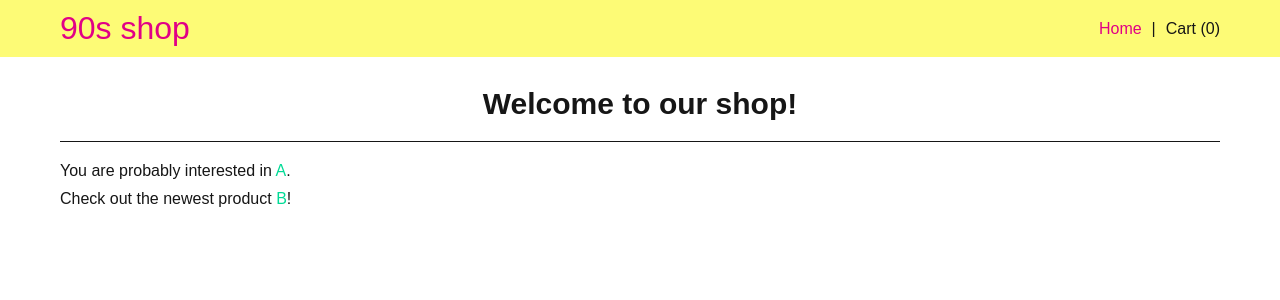
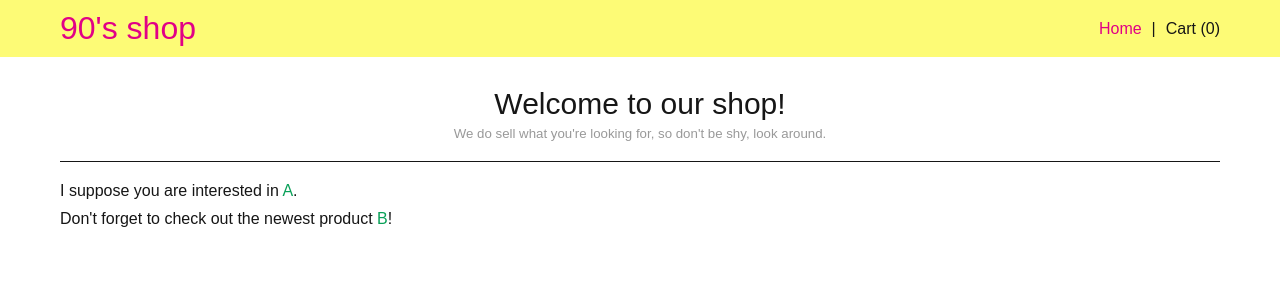
Before and after one commit to Sitkus/marketplace-mvp_react, a React (Create React App) app: page / in a window 1280 px wide. Shown: the top 300 px of the page. Built offline with nearby package versions, Linux system fonts and the light colour scheme.

Commit message:
Update styles

```diff
--- a/src/assets/scss/components/HomePage.scss
+++ b/src/assets/scss/components/HomePage.scss
@@ -4,12 +4,19 @@
     max-width: var(--var-max-width);
     padding: 3rem 2rem;
 
-    &__title {
+    &__title-wrapper {
         text-align: center;
-        font-weight: 600;
         padding-bottom: 2rem;
         margin-bottom: 2rem;
         border-bottom: 1px solid var(--var-black);
+    }
+
+    &__subtitle {
+        color: #999999;
+    }
+
+    &__title {
+        margin-bottom: 0.5rem;
     }
 
     &__paragraph {
--- a/src/assets/scss/components/ProductPage.scss
+++ b/src/assets/scss/components/ProductPage.scss
@@ -19,8 +19,14 @@
         height: auto;
     }
 
+    &__title-wrapper {
+        display: flex;
+        justify-content: space-between;
+        align-items: center;
+    }
+
     &__title {
         font-weight: 600;
-        margin-bottom: 0.2rem;
+        margin-bottom: 0.5rem;
     }
 }
--- a/src/assets/scss/global.scss
+++ b/src/assets/scss/global.scss
@@ -4,7 +4,7 @@
 
     // Colors
     --var-black: #161616;
-    --var-green: #00db96;
+    --var-green: #09a058;
     --var-violet: #49297e;
     --var-light-blue: #90dcff;
     --var-purple: #e10086;
@@ -62,15 +62,15 @@ button {
     border: none;
     padding: 1rem 0.7rem;
     cursor: pointer;
+    color: white;
 }
 
 @media screen and (min-width: 500px) {
     button {
-        transition: 150ms all ease-in-out;
+        transition: 250ms all ease-in-out;
 
         &:hover {
             background-color: var(--var-purple);
-            color: white;
         }
     }
 }
--- a/src/components/Header.js
+++ b/src/components/Header.js
@@ -12,7 +12,7 @@ function Header() {
         <header className="header">
             <div className="header__wrapper">
                 <h1 className="header__title">
-                    <NavLink to="/">90s shop</NavLink>
+                    <NavLink to="/">90's shop</NavLink>
                 </h1>
 
                 <nav className="header__nav">
--- a/src/components/HomePage.js
+++ b/src/components/HomePage.js
@@ -4,10 +4,15 @@ import 'assets/scss/components/HomePage.scss';
 function HomePage() {
     return (
         <article className="home-page">
-            <h2 className="home-page__title">Welcome to our shop!</h2>
+            <section className="home-page__title-wrapper">
+                <h2 className="home-page__title">Welcome to our shop!</h2>
+                <h5 className="home-page__subtitle">
+                    We do sell what you're looking for, so don't be shy, look around.
+                </h5>
+            </section>
 
             <p className="home-page__paragraph">
-                You are probably interested in{' '}
+                I suppose you are interested in{' '}
                 <Link className="home-page__link" to="products/a">
                     A
                 </Link>
@@ -15,7 +20,7 @@ function HomePage() {
             </p>
 
             <p className="home-page__paragraph">
-                Check out the newest product{' '}
+                Don't forget to check out the newest product{' '}
                 <Link className="home-page__link" to="products/b">
                     B
                 </Link>
--- a/src/components/ProductPage.js
+++ b/src/components/ProductPage.js
@@ -23,7 +23,7 @@ function ProductPage() {
     return (
         <article className="product-page">
             <section className="card">
-                <div>
+                <div className="card__title-wrapper">
                     <h2 className="card__title">Product {currentProduct.name.toUpperCase()}</h2>
                     <p className="card__price">Price: {currentProduct.price} USD</p>
                 </div>
```
